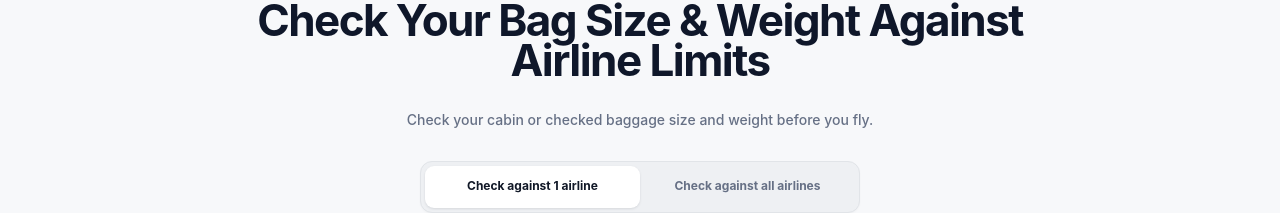
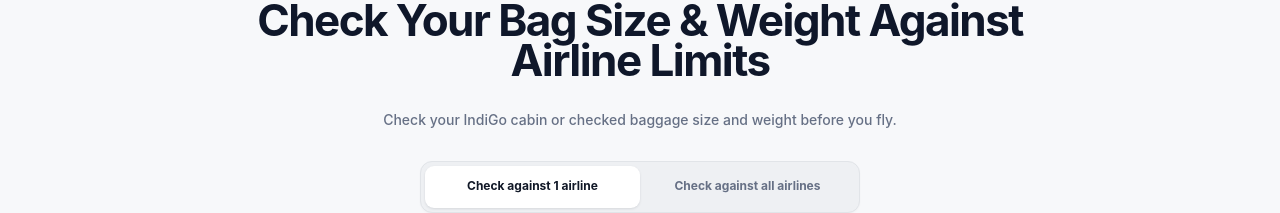
Before and after one commit to Kedar-Dev25/Bag-Checker, a React (Vite) app: page / in a window 1280 px wide. Shown: the part 136-349 px from the top of the page. Built offline with nearby package versions, Linux system fonts and the light colour scheme.

Commit message:
feat: improve BagInAir SEO content and metadata

```diff
--- a/src/App.jsx
+++ b/src/App.jsx
@@ -88,15 +88,15 @@
         );
 } else if (!airlineParam) {
   document.title =
-        "Airline Baggage Size Checker – Bag Size & Weight | BagInAir";
+    "Baggage Size Checker – Check Bag Size & Weight | BagInAir";
 
   document
     .querySelector('meta[name="description"]')
     ?.setAttribute(
       "content",
-          "Check your bag size and weight against airline baggage limits. Compare cabin and checked baggage rules for popular airlines with BagInAir."
+      "Check your cabin or checked bag size and weight against airline baggage limits. Compare baggage rules for popular airlines with BagInAir."
     );
-    } else {
+}else {
       document.title = selected.seo.title;
 
       document
@@ -535,7 +535,7 @@
 <p className="hero-text">
   {isAllAirlinesPage
     ? "Compare your bag size and weight with baggage limits across supported airlines."
-      : "Check your cabin or checked baggage size and weight before you fly."}
+    : `Check your ${selectedAirline.name} cabin or checked baggage size and weight before you fly.`}
 </p>
 
 </section>
@@ -1544,7 +1544,7 @@
               </p>
 
 <h2>
-                {selectedAirline.name} baggage size and weight limits
+  {selectedAirline.name} baggage size, weight and allowance
 </h2>
 
               <p>
```
Lines whose indentation alone changed are shown as unchanged.
